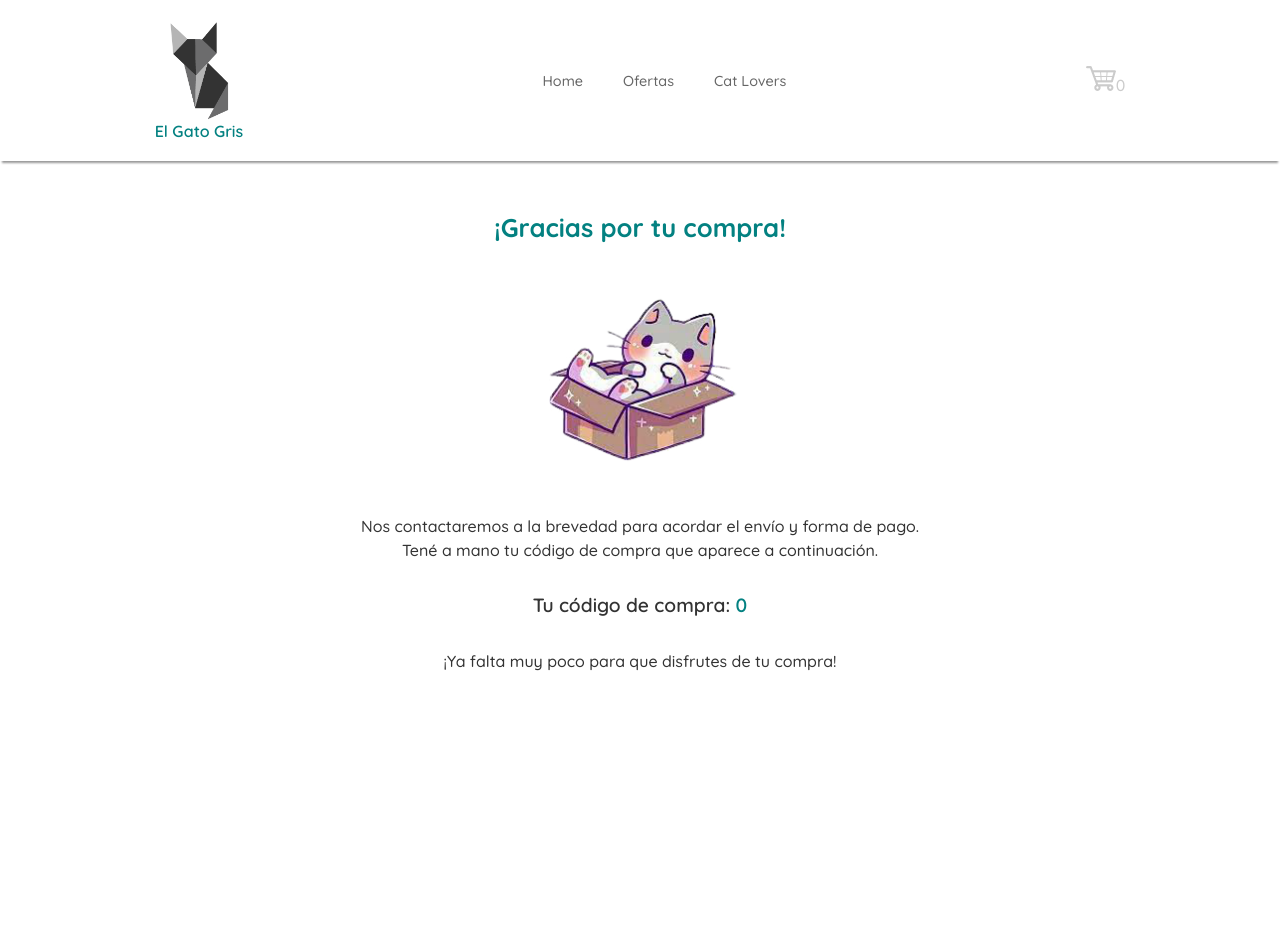
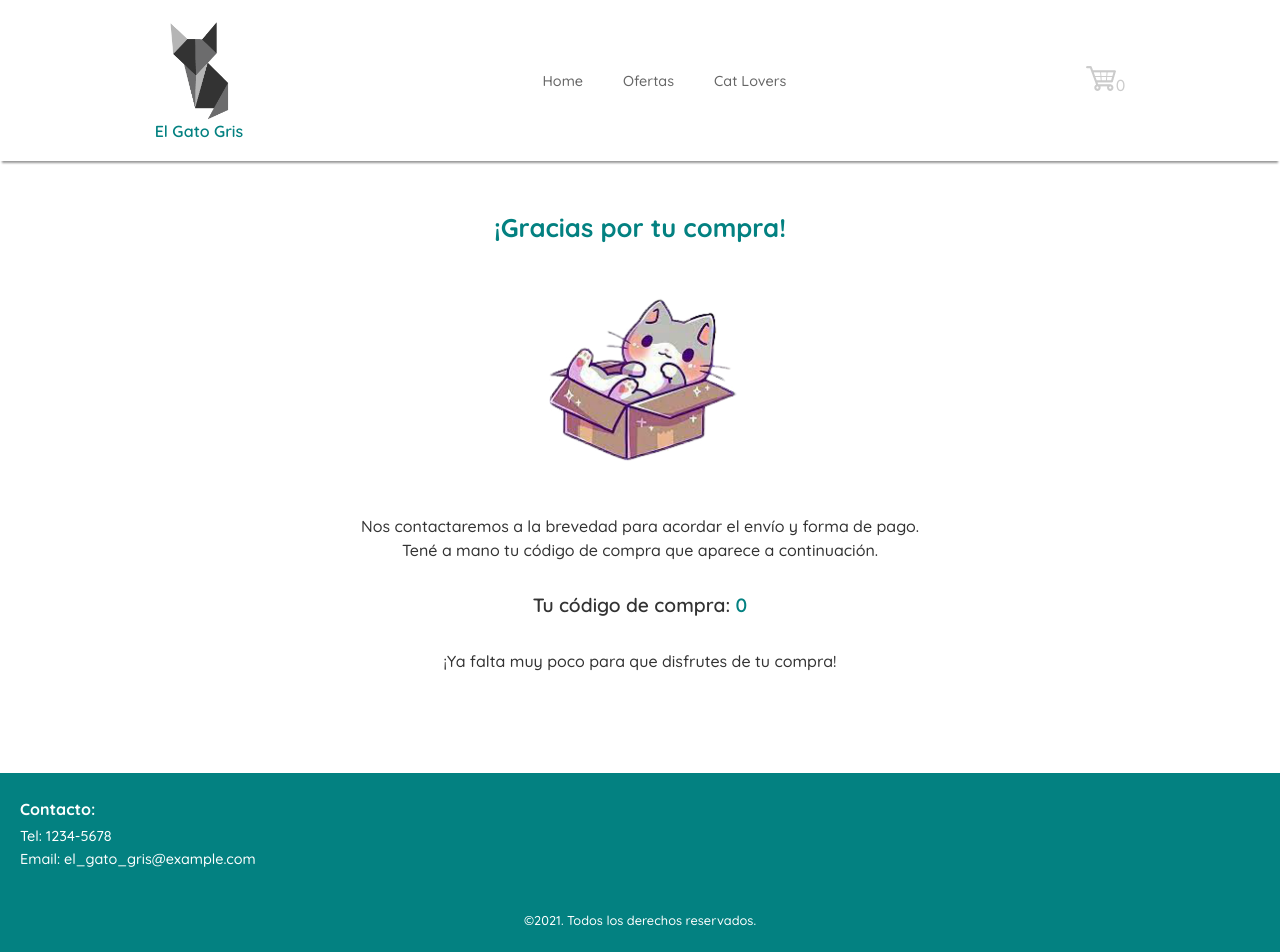
Before and after one commit to vickyarguijo/arguijo_el_gato_gris, a React (Create React App) app: page /confirmation in a window 1280 px wide. Shown: the top 952 px of the page. Before the commit the page ends 800 px from the top, so only its background shows below. Built offline with nearby package versions, Linux system fonts and the light colour scheme; no server answers.

Commit message:
footer y div wrapper

```diff
--- a/src/App.css
+++ b/src/App.css
@@ -2,6 +2,9 @@
     box-sizing: border-box;
     margin: 0;
     padding: 0;
+}
+.wrapper {
+    min-height: 60vh;
 }
 .button {
     border-radius: 20px;
--- a/src/App.js
+++ b/src/App.js
@@ -1,6 +1,7 @@
 import React from 'react'
 import {BrowserRouter, Switch, Route} from 'react-router-dom'
 import {Navbar} from './components/navbar/navbar'
+import {Footer} from './components/footer/footer'
 import {ItemListContainer} from './components/itemlistcontainer/itemlistcontainer'
 import {ItemDetailContainer} from './components/itemdetailcontainer/itemdetailcontainer'
 import {Cart} from './components/cart/cart'
@@ -19,8 +20,9 @@ function App() {
   return (
     <BrowserRouter>
       <CartProvider>
-        <Navbar />
-        <Switch>
+        <div className="wrapper">
+          <Navbar />
+          <Switch>
 
               <Route exact path="/">
                 <ItemListContainer user={userData} />
@@ -40,9 +42,9 @@ function App() {
               <Route path="/confirmation">
                 <Confirmation />
               </Route>
-
-
-        </Switch>
+          </Switch>
+        </div>
+        <Footer />
       </CartProvider>
     </BrowserRouter>
   );
--- /dev/null
+++ b/src/components/footer/footer.css
@@ -0,0 +1,32 @@
+.footer {
+    background: #038181;
+    width: 100%;
+    height: 30vh;
+    margin: 60px auto 0;
+
+}
+.footer_contact {
+    width: 100%;
+    padding: 20px;
+    color: #ffffff;
+    text-align: left;
+}
+.footer_contact h6 {
+    font-size: 1rem;
+    line-height: 2rem;
+    font-weight: 700;
+
+}
+.footer_contact p {
+    font-size: 0.9rem;
+    line-height: 1.4rem;
+    font-weight: 500;
+}
+.copyright {
+    text-align: center;
+    padding: 20px;
+    color: #ffffff;
+    font-size: 0.8rem;
+    line-height: 1.3rem;
+    font-weight: 400;
+}
--- /dev/null
+++ b/src/components/footer/footer.js
@@ -0,0 +1,16 @@
+import './footer.css'
+
+export const Footer = () => {
+    return (
+        <footer className='footer'>
+            <div className="footer_contact">
+                <h6>Contacto:</h6>
+                <p>Tel: 1234-5678</p>
+                <p>Email: el_gato_gris@example.com</p>
+            </div>
+            <p className="copyright">&copy;2021. Todos los derechos reservados.</p>
+        </footer>
+
+    )
+
+}
```
